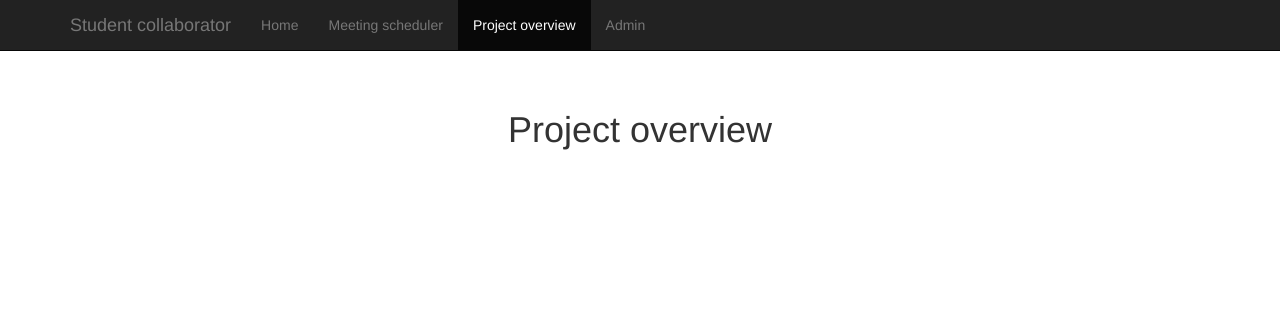
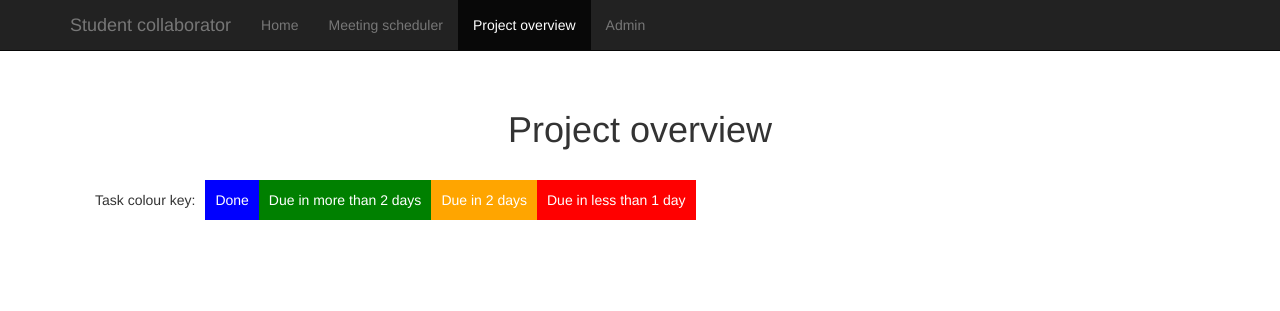
Before and after one commit to Richard-Swingler/uni-workz, a Django app: page /projectOverview/ in a window 1280 px wide. Shown: the top 311 px of the page. Run offline with Django 3.2, Linux system fonts and the light colour scheme; data that the repository does not hold is empty; parts of the project's set-up code (start-up, migrations or seed data) failed here and were passed over; some libraries are stand-ins or nearby versions.

```diff
--- a/static/css/styles.css
+++ b/static/css/styles.css
@@ -5,3 +5,26 @@ body {
   padding: 40px 15px;
   text-align: center;
 }
+.box td{
+	padding: 10px 10px 10px 10px;
+
+}
+#blue{
+	background-color: blue;
+	color:white;
+}
+#orange{
+	background-color: orange;
+	color:white;
+}
+#red{
+	background-color: red;
+	color:white;
+}
+#green{
+	background-color: green;
+	color:white;
+}
+.left{
+	text-align: left;
+}
--- a/static/js/project_overview.js
+++ b/static/js/project_overview.js
@@ -14,11 +14,12 @@ projectOverview.controller('project_overview_ctrl', function($scope, $http) {
 		});
 	};
 
-	var buildTask = function (name, startDate, endDate) {
+	var buildTask = function (name, startDate, endDate, progressFlag) {
 		return {
 			name: name,
 			start: startDate,
-			end: endDate
+			end: endDate,
+			progress: progressFlag,
 		};
 	}
 
@@ -28,7 +29,7 @@ projectOverview.controller('project_overview_ctrl', function($scope, $http) {
 			var tasks = [];
 
 			for (var i=0; i<items.length; i++) {
-				var task = buildTask(items[i].name,items[i].startDate.substring(0,10), items[i].endDate.substring(0,10));
+				var task = buildTask(items[i].name,items[i].startDate.substring(0,10), items[i].endDate.substring(0,10), items[i].progressFlag);
 				tasks.push(task);
 			}
 
--- a/templates/project_overview/projectOverview.html
+++ b/templates/project_overview/projectOverview.html
@@ -57,6 +57,17 @@
     <div class="starter-template">
     <h1>Project overview</h1>
     <br>
+
+        <table>
+        <tr class="box">
+            <td>Task colour key:</td>
+            <td id="blue">Done</td>
+             <td id="green">Due in more than 2 days</td>
+              <td id="orange">Due in 2 days</td>
+               <td id="red">Due in less than 1 day</td>
+        </tr>
+        </table>
+
     <p>{$ ganttData $}
     <style type="text/css">
         /* bootstrap css fix - begin */
```
Also changed, not shown: static/js/jquery.ganttView.js.
